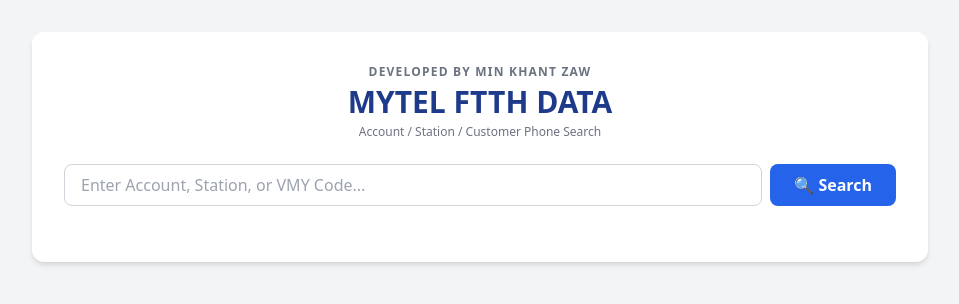
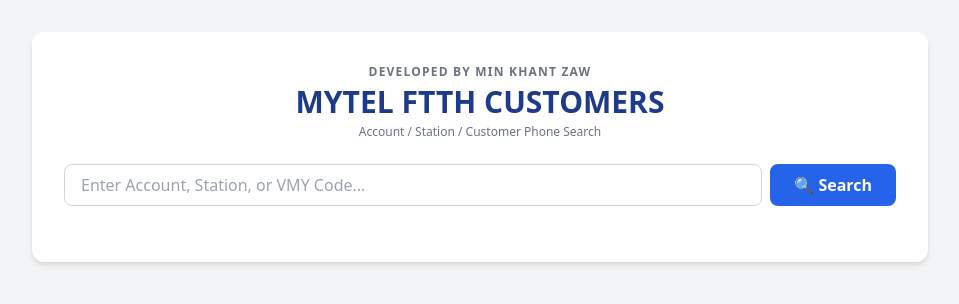
Before and after one commit to zee68627-dot/mytel_gftth_search, a website: page index.html in a window 1280 px wide. Shown: the whole page, without its empty margins (160-1119 px from the left). Drawn offline with nearby package versions, Linux system fonts and the light colour scheme.

Commit message:
Update index.html

```diff
--- a/index.html
+++ b/index.html
@@ -12,7 +12,7 @@
     <!-- Header -->
     <div class="text-center mb-6">
       <p class="text-xs font-bold text-gray-500 uppercase tracking-widest">DEVELOPED BY MIN KHANT ZAW</p>
-      <h1 class="text-2xl md:text-3xl font-extrabold text-blue-900 mt-1">MYTEL FTTH DATA</h1>
+      <h1 class="text-2xl md:text-3xl font-extrabold text-blue-900 mt-1">MYTEL FTTH CUSTOMERS</h1>
       <p class="text-xs text-gray-500 mt-1">Account / Station / Customer Phone Search</p>
     </div>
 
```
